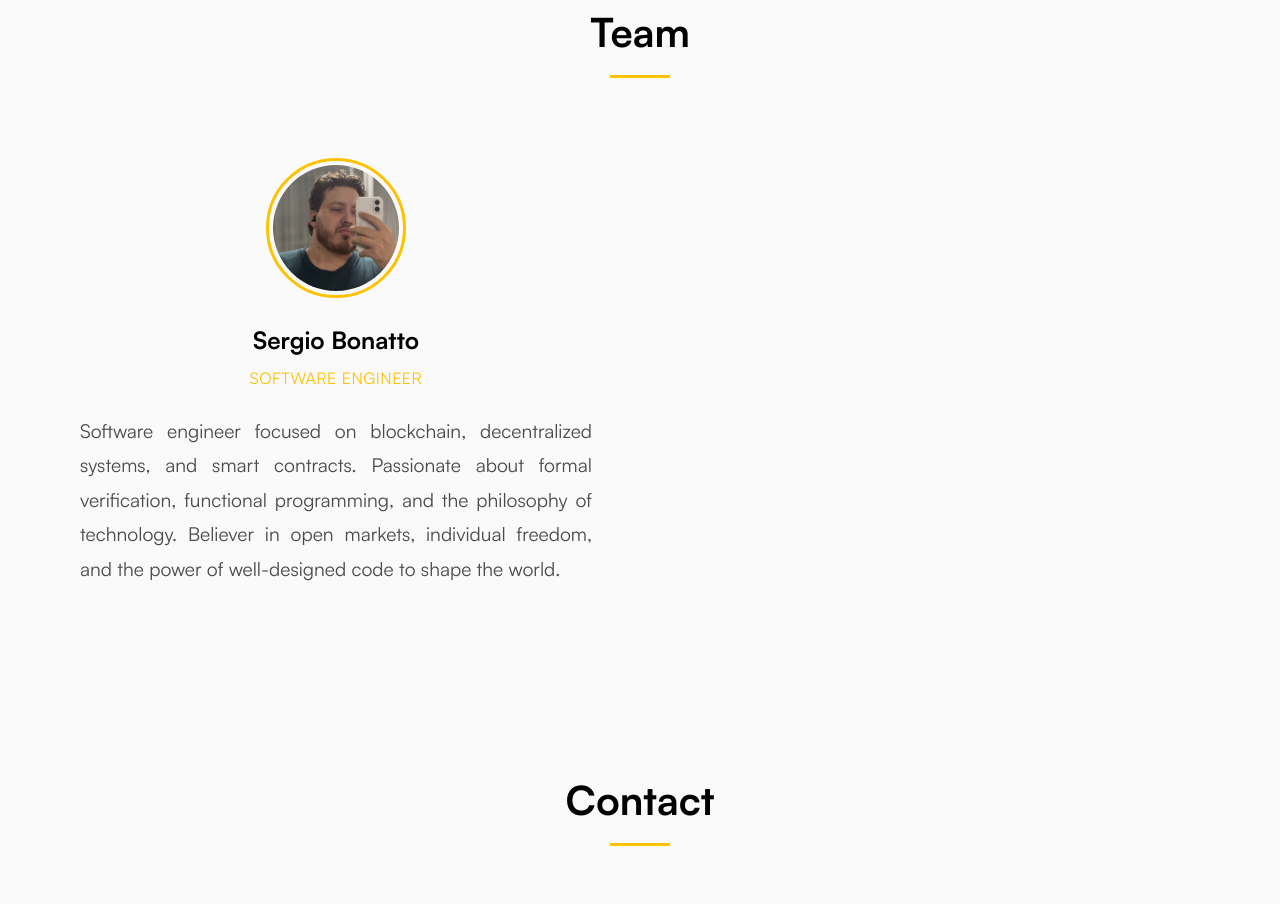
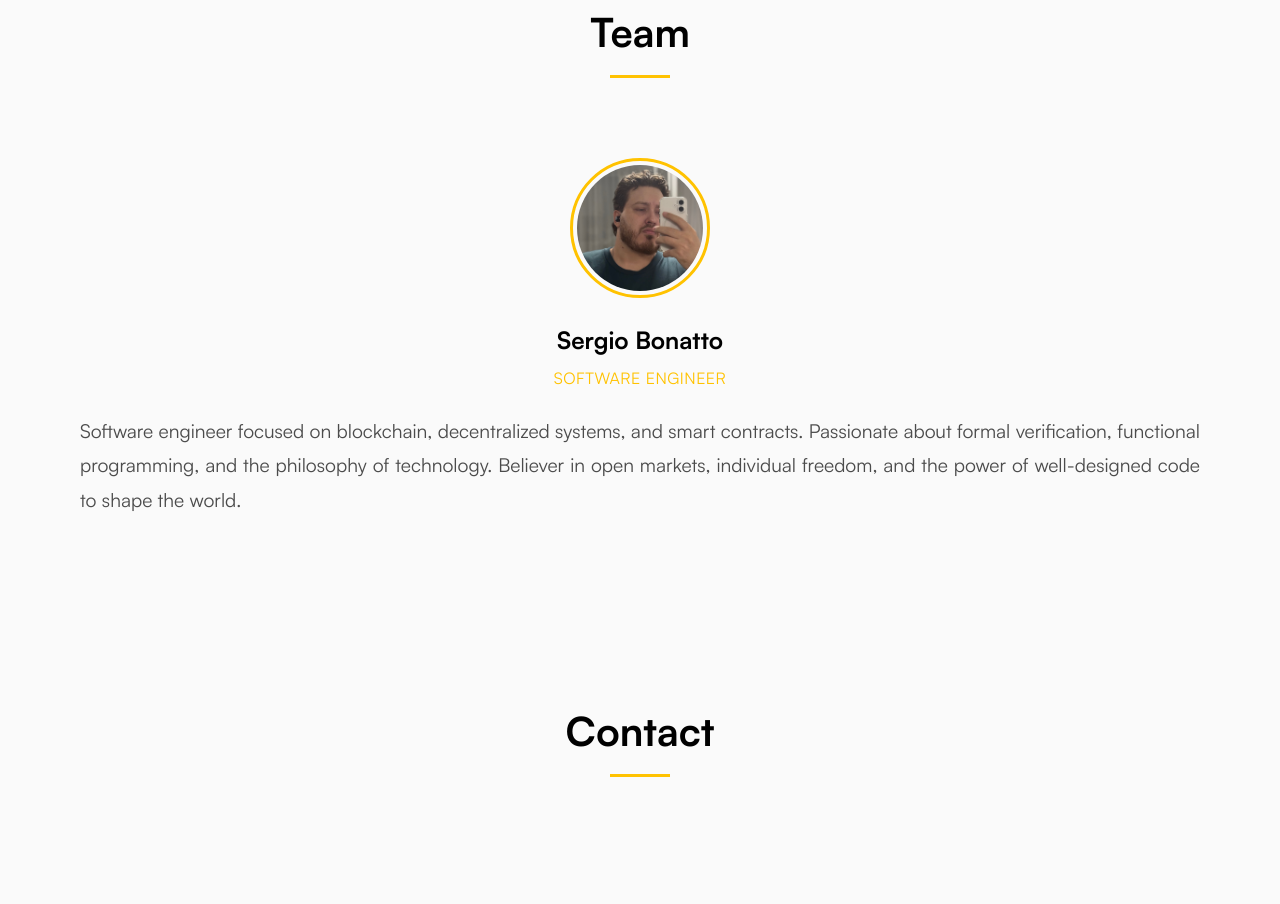
Before and after one commit to SergioBonatto/agoriz-site, a React (Vite) app: page / in a window 1280 px wide. Shown: the part 3400-4304 px from the top of the page. Built offline with nearby package versions, Linux system fonts and the light colour scheme.

Commit message:
update: team

```diff
--- a/src/styles/components/sections/Team.css
+++ b/src/styles/components/sections/Team.css
@@ -7,7 +7,7 @@
 
 .team__container {
   display: grid;
-  grid-template-columns: repeat(2, 1fr);
+  /* grid-template-columns: repeat(2, 1fr); */
   gap: 2rem;
   padding: 0 2rem;
   max-width: 1400px;
@@ -76,7 +76,7 @@
 
 @media (max-width: 1024px) {
   .team__container {
-    grid-template-columns: repeat(2, 1fr);
+    /* grid-template-columns: repeat(2, 1fr); */
     gap: 2rem;
     padding: 0 1.5rem;
   }
```
